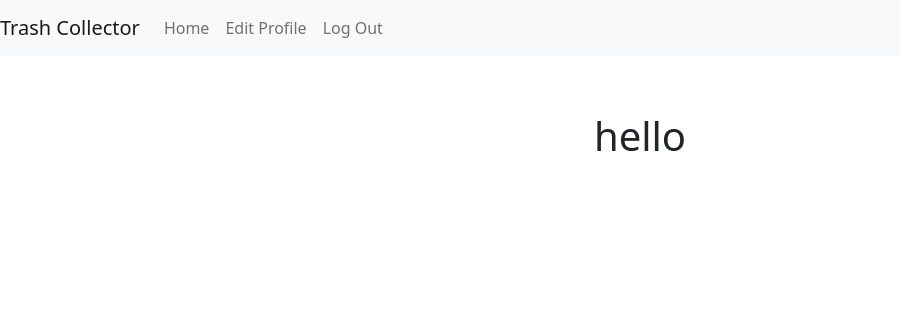
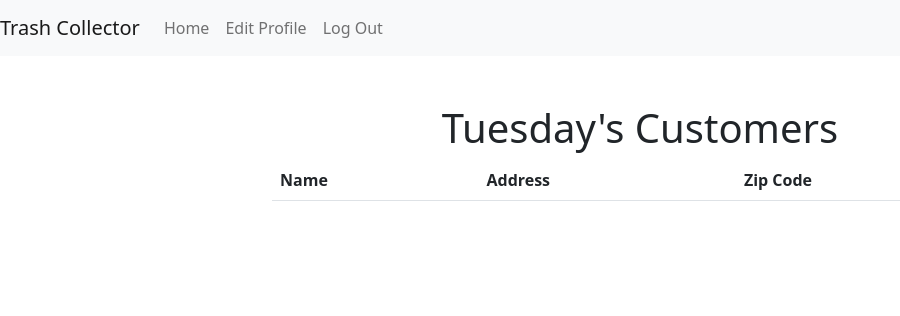
Before and after one commit to CodyLuckmann/Trash-Collection, a Django app: page /employees/tuesday/ in a window 1280 px wide. Shown: the top 316 px of the page, without its empty margins (0-900 px from the left). Run offline with Django 3.2, Linux system fonts and the light colour scheme; a user stored in the database is signed in; tables that the repository leaves empty hold one stand-in row (values such as "Sample post"); lists and menus that the app fills with data are empty.

Commit message:
added table for tuesday

```diff
--- a/trash_collector/employees/templates/employees/tuesday.html
+++ b/trash_collector/employees/templates/employees/tuesday.html
@@ -1,7 +1,25 @@
 {% extends 'employees/employee_base.html' %}
 
+{% block title %}{% block header %} Tuesday's Customers {% endblock %}{% endblock %}
+
 {% block content %}
-
-<h1>hello</h1>
+<table class="table table-striped">
+    <thead>
+        <tr>
+          <th>Name</th><th>Address</th><th>Zip Code</th>
+        </tr>
+    </thead>
+    <tbody>
+        {% for customer in all_customers%}
+            {% if customer.weekly_pickup == "Tuesday"%}
+            <tr>
+                <td>{{customer.name}}</td>
+                <td>{{customer.address}}</td>
+                <td>{{customer.zip_code}}</td>
+            </tr>
+            {% endif %}
+        {% endfor %}
+    </tbody>
+</table>
 
 {% endblock %}
```
